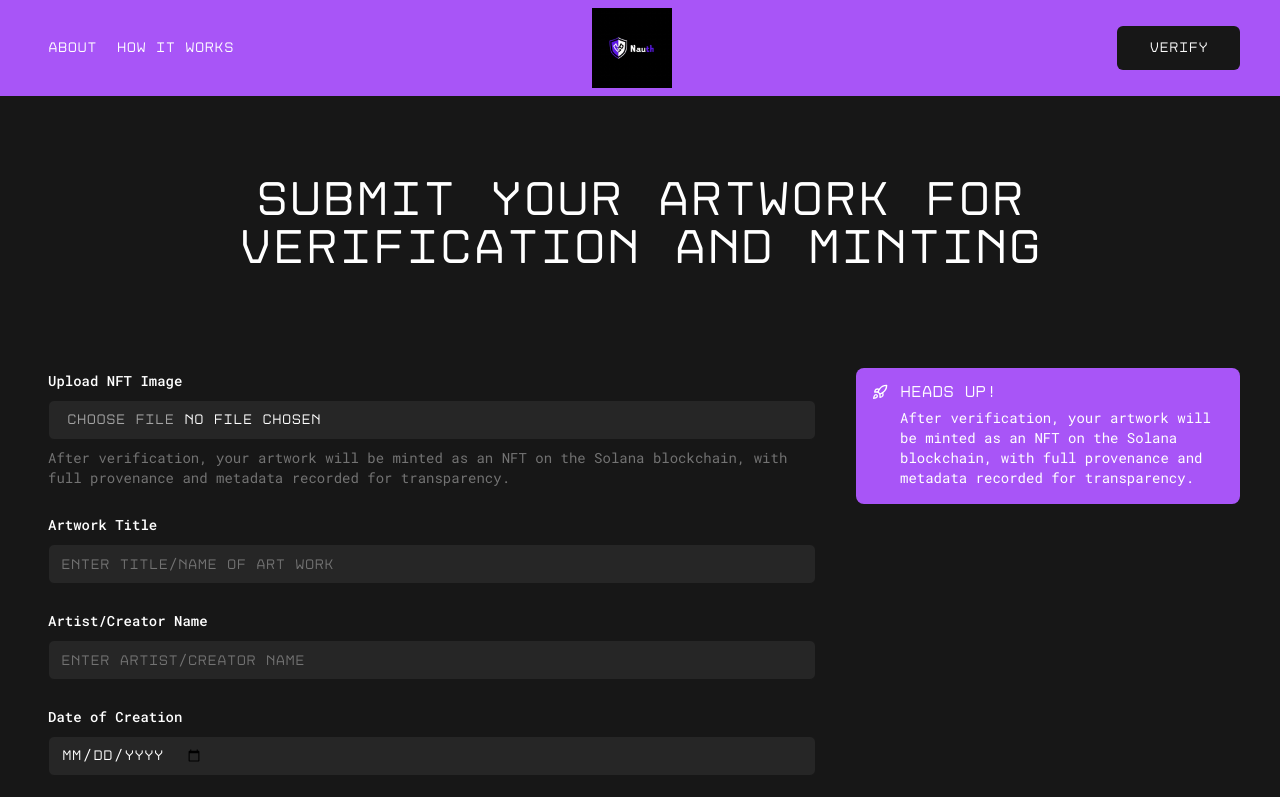
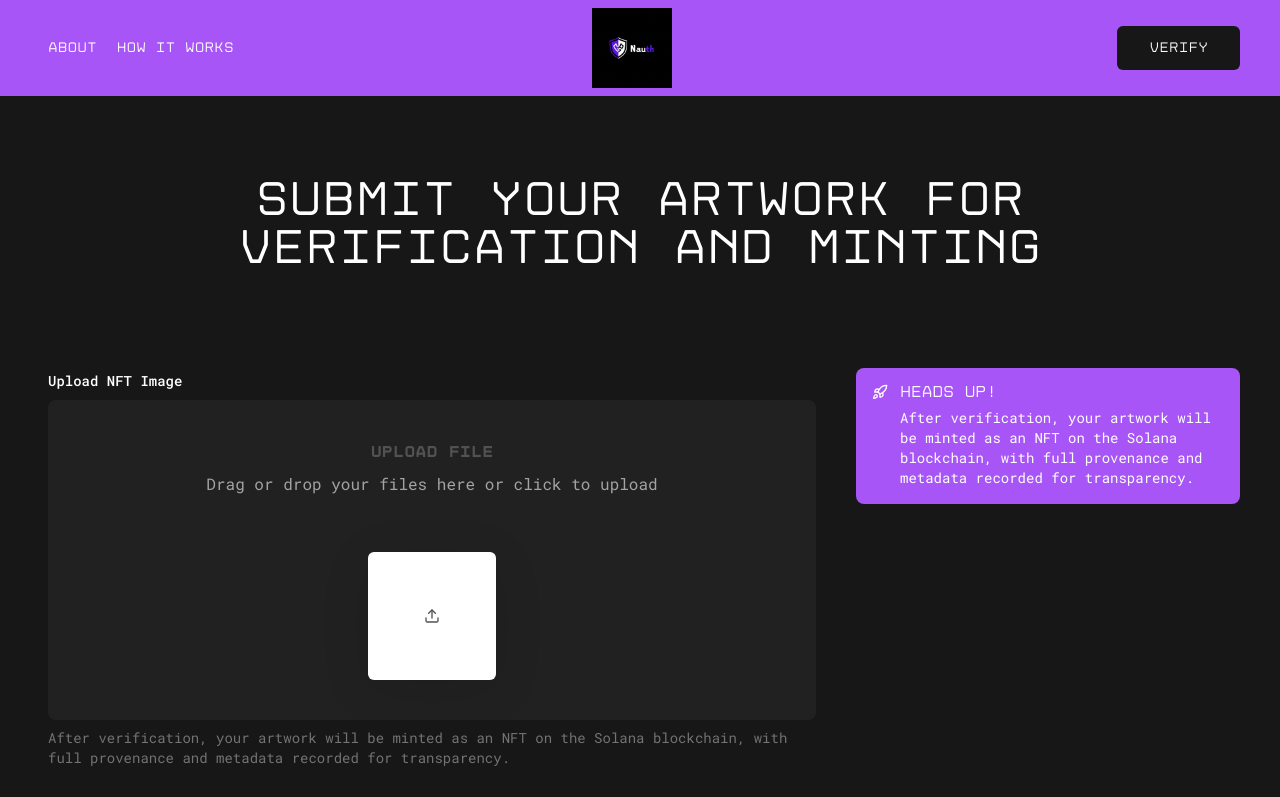
Before and after one commit to AJ1732/nauth, a Next.js app: page /verify in a window 1280 px wide. Shown: the top 797 px of the page. Built offline with nearby package versions, Linux system fonts and the light colour scheme.

Commit message:
chore: update

```diff
--- a/package.json
+++ b/package.json
@@ -21,6 +21,7 @@
     "next": "14.2.14",
     "react": "^18",
     "react-dom": "^18",
+    "react-dropzone": "^14.2.10",
     "react-hook-form": "^7.53.0",
     "react-icons": "^5.3.0",
     "tailwind-merge": "^2.5.2",
--- a/src/components/ui-build/Forms/VerifyForm/index.tsx
+++ b/src/components/ui-build/Forms/VerifyForm/index.tsx
@@ -1,5 +1,5 @@
 "use client";
-
+import { useState } from "react";
 import { zodResolver } from "@hookform/resolvers/zod";
 import { useForm } from "react-hook-form";
 import { z } from "zod";
@@ -24,11 +24,18 @@ import {
   SelectTrigger,
   SelectValue,
 } from "@/components/ui/select";
+import { FileUpload } from "@/components/ui/file-upload";
 import { useValueContext } from "@/context/provider";
 import { FormSchema } from "./schema";
 
 function VerifyForm() {
+  const [files, setFiles] = useState<File[]>([]);
   const { setIsMinted, setProvenance } = useValueContext();
+
+  const handleFileUpload = (files: File[]) => {
+    setFiles(files);
+    console.log(files);
+  };
 
   const form = useForm<z.infer<typeof FormSchema>>({
     resolver: zodResolver(FormSchema),
@@ -48,7 +55,7 @@ function VerifyForm() {
       ...prev,
       artistName: data.artistName,
       uploadDate: data.dateOfCreation,
-      mintedOn: new Date().toISOString()
+      mintedOn: new Date().toISOString(),
     }));
 
     toast({
@@ -76,7 +83,7 @@ function VerifyForm() {
           render={({ field }) => (
             <FormItem>
               <FormLabel>Upload NFT Image</FormLabel>
-              <FormControl>
+              {/* <FormControl>
                 <Input
                   placeholder="Upload an image"
                   id="nft"
@@ -84,7 +91,15 @@ function VerifyForm() {
                   accept=".jpg, .png, .gif"
                   onChange={(e) => field.onChange(e.target.files)}
                 />
-              </FormControl>
+              </FormControl> */}
+              {/* New component to replace the abive */}
+              {/* <FileUpload onChange={handleFileUpload} /> */}
+              <FileUpload
+                onChange={(files) => {
+                  field.onChange(files); // Pass files to form state
+                }}
+              />
+
               <FormDescription>
                 After verification, your artwork will be minted as an NFT on the
                 Solana blockchain, with full provenance and metadata recorded
--- /dev/null
+++ b/src/components/ui/file-upload.tsx
@@ -0,0 +1,169 @@
+import { Upload } from "lucide-react";
+import { useRef, useState } from "react";
+import { motion } from "framer-motion";
+import { useDropzone } from "react-dropzone";
+import { cn } from "@/lib/utils";
+
+const mainVariant = {
+  initial: {
+    x: 0,
+    y: 0,
+  },
+  animate: {
+    x: 20,
+    y: -20,
+    opacity: 0.9,
+  },
+};
+
+const secondaryVariant = {
+  initial: {
+    opacity: 0,
+  },
+  animate: {
+    opacity: 1,
+  },
+};
+
+export const FileUpload = ({
+  onChange,
+}: {
+  onChange?: (files: File[]) => void;
+}) => {
+  const [files, setFiles] = useState<File[]>([]);
+  const fileInputRef = useRef<HTMLInputElement>(null);
+
+  const handleFileChange = (newFiles: File[]) => {
+    // setFiles((prevFiles) => [...prevFiles, ...newFiles]);
+    // onChange && onChange(newFiles);
+
+    setFiles(newFiles);
+    onChange?.(newFiles);
+  };
+
+  const handleClick = () => {
+    fileInputRef.current?.click();
+  };
+
+  const { getRootProps, isDragActive } = useDropzone({
+    multiple: false,
+    noClick: true,
+    onDrop: handleFileChange,
+    onDropRejected: (error) => {
+      console.log(error);
+    },
+  });
+
+  return (
+    <div className="w-full" {...getRootProps()}>
+      <motion.div
+        onClick={handleClick}
+        whileHover="animate"
+        className="group/file relative block w-full cursor-pointer overflow-hidden rounded-lg bg-neutral-300/5 p-10"
+      >
+        <input
+          ref={fileInputRef}
+          id="file-upload-handle"
+          type="file"
+          onChange={(e) => handleFileChange(Array.from(e.target.files || []))}
+          className="hidden"
+        />
+        <div className="flex flex-col items-center justify-center">
+          <p className="relative z-20 font-disket-mono text-base font-bold text-neutral-600">
+            Upload file
+          </p>
+          <p className="relative z-20 mt-2 text-center font-roboto-mono text-base font-normal text-neutral-400">
+            Drag or drop your files here or click to upload
+          </p>
+          <div className="relative mx-auto mt-10 w-full max-w-xl">
+            {files.length > 0 &&
+              files.map((file, idx) => (
+                <motion.div
+                  key={"file" + idx}
+                  layoutId={idx === 0 ? "file-upload" : "file-upload-" + idx}
+                  className={cn(
+                    "relative z-40 mx-auto mt-4 flex w-full flex-col items-start justify-start overflow-hidden rounded-md bg-neutral-800 p-4  md:h-24",
+                    "shadow-sm",
+                  )}
+                >
+                  <div className="flex w-full items-center justify-between gap-4">
+                    <motion.p
+                      initial={{ opacity: 0 }}
+                      animate={{ opacity: 1 }}
+                      layout
+                      className="max-w-xs truncate text-base text-neutral-200 "
+                    >
+                      {file.name}
+                    </motion.p>
+                    <motion.p
+                      initial={{ opacity: 0 }}
+                      animate={{ opacity: 1 }}
+                      layout
+                      className="shadow-input w-fit flex-shrink-0 rounded-lg px-2 py-1 text-sm text-neutral-400"
+                    >
+                      {(file.size / (1024 * 1024)).toFixed(2)} MB
+                    </motion.p>
+                  </div>
+
+                  <div className="mt-2 flex w-full flex-col items-start justify-between text-sm text-neutral-200 md:flex-row md:items-center">
+                    <motion.p
+                      initial={{ opacity: 0 }}
+                      animate={{ opacity: 1 }}
+                      layout
+                      className="rounded-md bg-neutral-700 px-1 py-0.5"
+                    >
+                      {file.type}
+                    </motion.p>
+
+                    <motion.p
+                      initial={{ opacity: 0 }}
+                      animate={{ opacity: 1 }}
+                      layout
+                    >
+                      modified{" "}
+                      {new Date(file.lastModified).toLocaleDateString()}
+                    </motion.p>
+                  </div>
+                </motion.div>
+              ))}
+            {!files.length && (
+              <motion.div
+                layoutId="file-upload"
+                variants={mainVariant}
+                transition={{
+                  type: "spring",
+                  stiffness: 300,
+                  damping: 20,
+                }}
+                className={cn(
+                  "relative z-40 mx-auto mt-4 flex h-32 w-full max-w-[8rem] items-center justify-center rounded-md bg-white group-hover/file:shadow-2xl dark:bg-neutral-900",
+                  "shadow-[0px_10px_50px_rgba(0,0,0,0.1)]",
+                )}
+              >
+                {isDragActive ? (
+                  <motion.p
+                    initial={{ opacity: 0 }}
+                    animate={{ opacity: 1 }}
+                    className="flex flex-col items-center text-neutral-600"
+                  >
+                    Drop it
+                    <Upload className="h-4 w-4 text-neutral-200" />
+                  </motion.p>
+                ) : (
+                  <Upload className="h-4 w-4 text-neutral-600" />
+                )}
+              </motion.div>
+            )}
+
+            {!files.length && (
+              <motion.div
+                variants={secondaryVariant}
+                className="absolute inset-0 z-30 mx-auto mt-4 flex h-32 w-full max-w-[8rem] items-center justify-center rounded-md border border-dashed border-purple-400 bg-transparent opacity-0"
+              ></motion.div>
+            )}
+          </div>
+        </div>
+      </motion.div>
+    </div>
+  );
+};
--- a/src/components/ui/input.tsx
+++ b/src/components/ui/input.tsx
@@ -12,7 +12,7 @@ const Input = React.forwardRef<HTMLInputElement, InputProps>(
       <input
         type={type}
         className={cn(
-          "flex h-10 w-full rounded-md border border-neutral-900 bg-neutral-800 px-3 py-2 font-disket-mono text-sm ring-offset-purple-600 file:border-0 file:bg-transparent file:text-sm file:font-medium file:text-neutral-400 placeholder:text-neutral-500 focus-visible:outline-none focus-visible:ring-2 focus-visible:ring-neutral-950 focus-visible:ring-offset-2 disabled:cursor-not-allowed disabled:opacity-50",
+          "flex h-10 w-full rounded-md border border-neutral-900 bg-neutral-300/5 px-3 py-6 font-disket-mono text-sm ring-offset-purple-600 file:border-0 file:bg-transparent file:text-sm file:font-medium file:text-neutral-400 placeholder:text-neutral-500 focus-visible:outline-none focus-visible:ring-2 focus-visible:ring-neutral-950 focus-visible:ring-offset-2 disabled:cursor-not-allowed disabled:opacity-50",
           className,
         )}
         ref={ref}
--- a/src/components/ui/select.tsx
+++ b/src/components/ui/select.tsx
@@ -19,7 +19,7 @@ const SelectTrigger = React.forwardRef<
   <SelectPrimitive.Trigger
     ref={ref}
     className={cn(
-      "flex h-10 w-full items-center justify-between rounded-md border border-neutral-900 bg-neutral-800 px-3 py-2 text-sm ring-offset-purple-600 placeholder:text-neutral-500 focus:outline-none focus:ring-2 focus:ring-neutral-950 focus:ring-offset-2 disabled:cursor-not-allowed disabled:opacity-50 [&>span]:line-clamp-1",
+      "flex h-10 w-full items-center justify-between rounded-md border border-neutral-900 bg-neutral-300/5 px-3 py-6 text-sm ring-offset-purple-600 placeholder:text-neutral-500 focus:outline-none focus:ring-2 focus:ring-neutral-950 focus:ring-offset-2 disabled:cursor-not-allowed disabled:opacity-50 [&>span]:line-clamp-1",
       className,
     )}
     {...props}
--- a/src/components/ui/textarea.tsx
+++ b/src/components/ui/textarea.tsx
@@ -9,7 +9,7 @@ const Textarea = React.forwardRef<HTMLTextAreaElement, TextareaProps>(
     return (
       <textarea
         className={cn(
-          "flex min-h-[80px] w-full rounded-md border border-neutral-900 bg-neutral-800 px-3 py-2 text-sm ring-offset-purple-600 placeholder:text-neutral-500 focus-visible:outline-none focus-visible:ring-2 focus-visible:ring-neutral-950 focus-visible:ring-offset-2 disabled:cursor-not-allowed disabled:opacity-50",
+          "flex min-h-[80px] w-full rounded-md border border-neutral-900 bg-neutral-300/5 px-3 py-4 text-sm ring-offset-purple-600 placeholder:text-neutral-500 focus-visible:outline-none focus-visible:ring-2 focus-visible:ring-neutral-950 focus-visible:ring-offset-2 disabled:cursor-not-allowed disabled:opacity-50",
           className,
         )}
         ref={ref}
```
Also changed, not shown: 1 other file (tests, documents, lock files or other folders).
